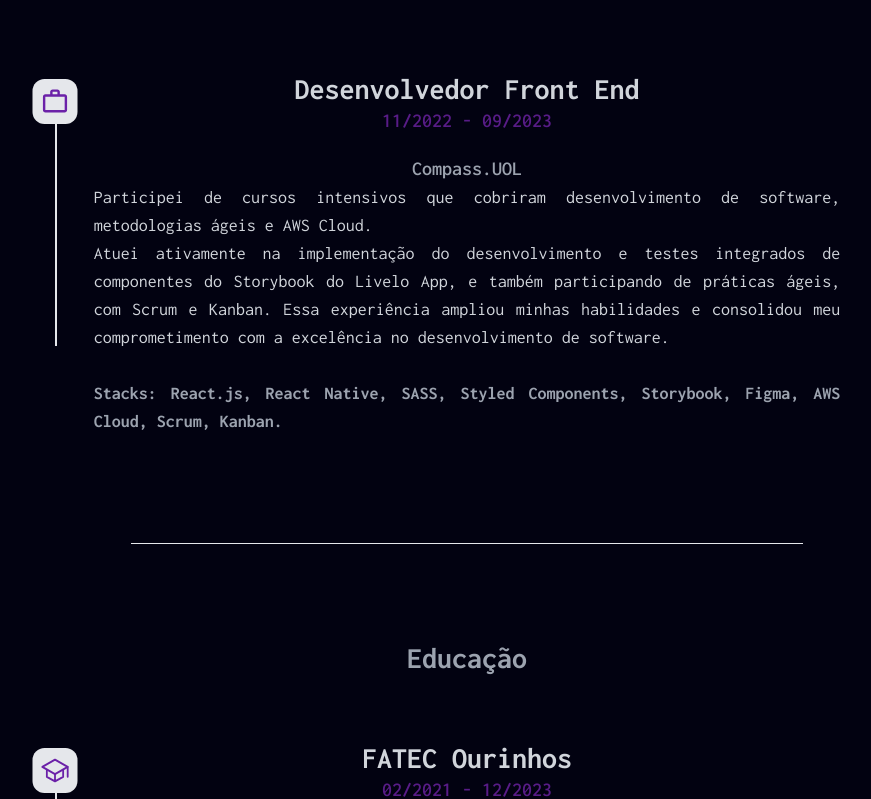
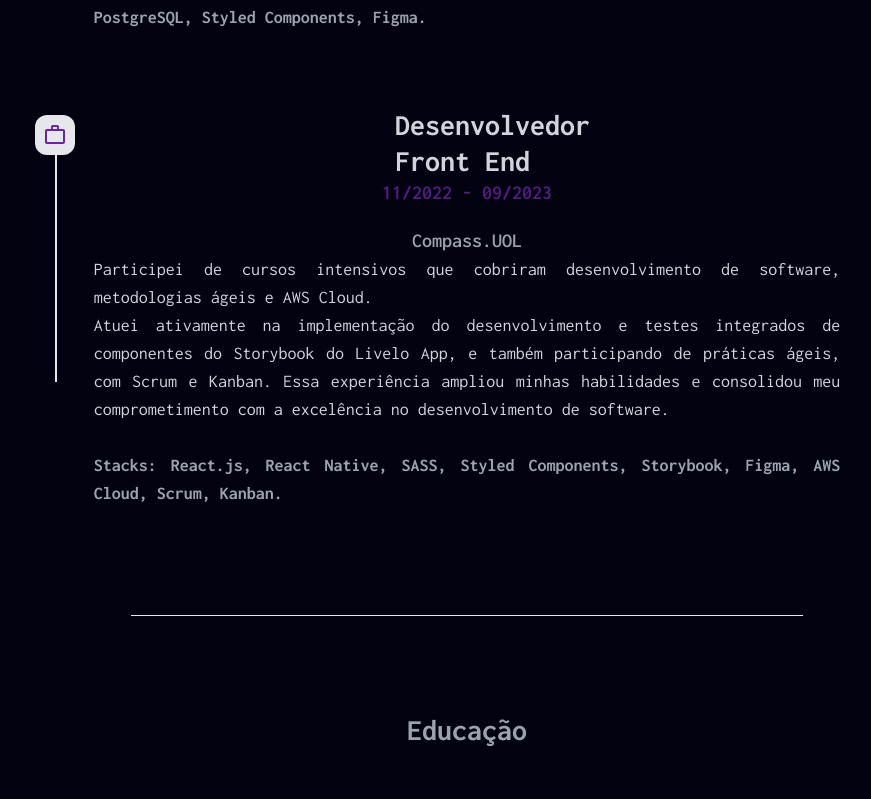
Before and after one commit to lucascmpos/lucascmpos-portfolio, a React (Vite) app: page / in a window 1280 px wide. Shown: the part 2306-3105 px from the top of the page, without its empty margins (173-1044 px from the left). Built offline with nearby package versions, Linux system fonts and the light colour scheme.

Commit message:
fix: fixing title experience

```diff
--- a/src/components/exp.jsx
+++ b/src/components/exp.jsx
@@ -4,7 +4,7 @@ import { IoSchoolOutline } from "react-icons/io5";
 
 import { useInView } from "react-intersection-observer";
 
-const Experience = ({ language, onChangeLanguage }) => {
+const Experience = ({ language, theme }) => {
   const [ref, inView] = useInView({
     triggerOnce: false,
     threshold: 0.1,
@@ -189,10 +189,16 @@ const Experience = ({ language, onChangeLanguage }) => {
   return (
     <div
       id="exp"
-      className="bg-[#020211] flex flex-col md:p-48 py-28 justify-center gap-20 items-center"
+      className={`flex flex-col md:p-48 py-28 justify-center gap-20 items-center ${
+        theme === "light" ? "bg-gray-300" : "bg-[#020211]"
+      }`}
     >
       <div className="flex flex-col items-center justify-center w-full">
-        <h1 className="text-gray-200 text-4xl font-bold">
+        <h1
+          className={`text-4xl font-bold ${
+            theme === "light" ? "text-black" : "text-gray-200"
+          }`}
+        >
           {language === "pt" ? "Experiência" : "Experience"}
         </h1>
       </div>
@@ -215,7 +221,7 @@ const Experience = ({ language, onChangeLanguage }) => {
             className={`flex 2xl:flex-row flex-col group  transition-all duration-300 gap-5  pb-3 mr-auto rounded-3xl items-start`}
           >
             <div className="flex flex-col   items-center justify-start w-full">
-              <h2 className="font-bold  md:text-3xl text-xl text-gray-300 ">
+              <h2 className="font-bold  md:text-3xl w-36 text-xl text-gray-300 ">
                 {experiencia.titulo}
               </h2>
               <h3 className="font-semibold md:text-xl text-lg text-purple-900">
@@ -234,7 +240,7 @@ const Experience = ({ language, onChangeLanguage }) => {
             </div>
             <div className="line-vertical absolute bg-gray-200 lg:w-0.5 w-0  gap-20 2xl:mt-0 mt-2 mx-9 2xl:h-1/6 h-2/6  2xl:right-1/2 left-2/2 ">
               <MdOutlineWorkOutline
-                size={45}
+                size={40}
                 className="text-purple-800  bg-gray-200 rounded-xl p-2  "
                 style={{ transform: "translateX(-50%)" }}
               />
@@ -272,7 +278,7 @@ const Experience = ({ language, onChangeLanguage }) => {
             </div>
             <div className="line-vertical absolute bg-gray-200 lg:w-0.5 w-0  gap-20 2xl:mt-0 mt-2 mx-9 2xl:h-1/6 h-2/6  2xl:right-1/2 left-2/2 ">
               <IoSchoolOutline
-                size={45}
+                size={40}
                 className="text-purple-800  bg-gray-200 rounded-xl p-2  "
                 style={{ transform: "translateX(-50%)" }}
               />
```
